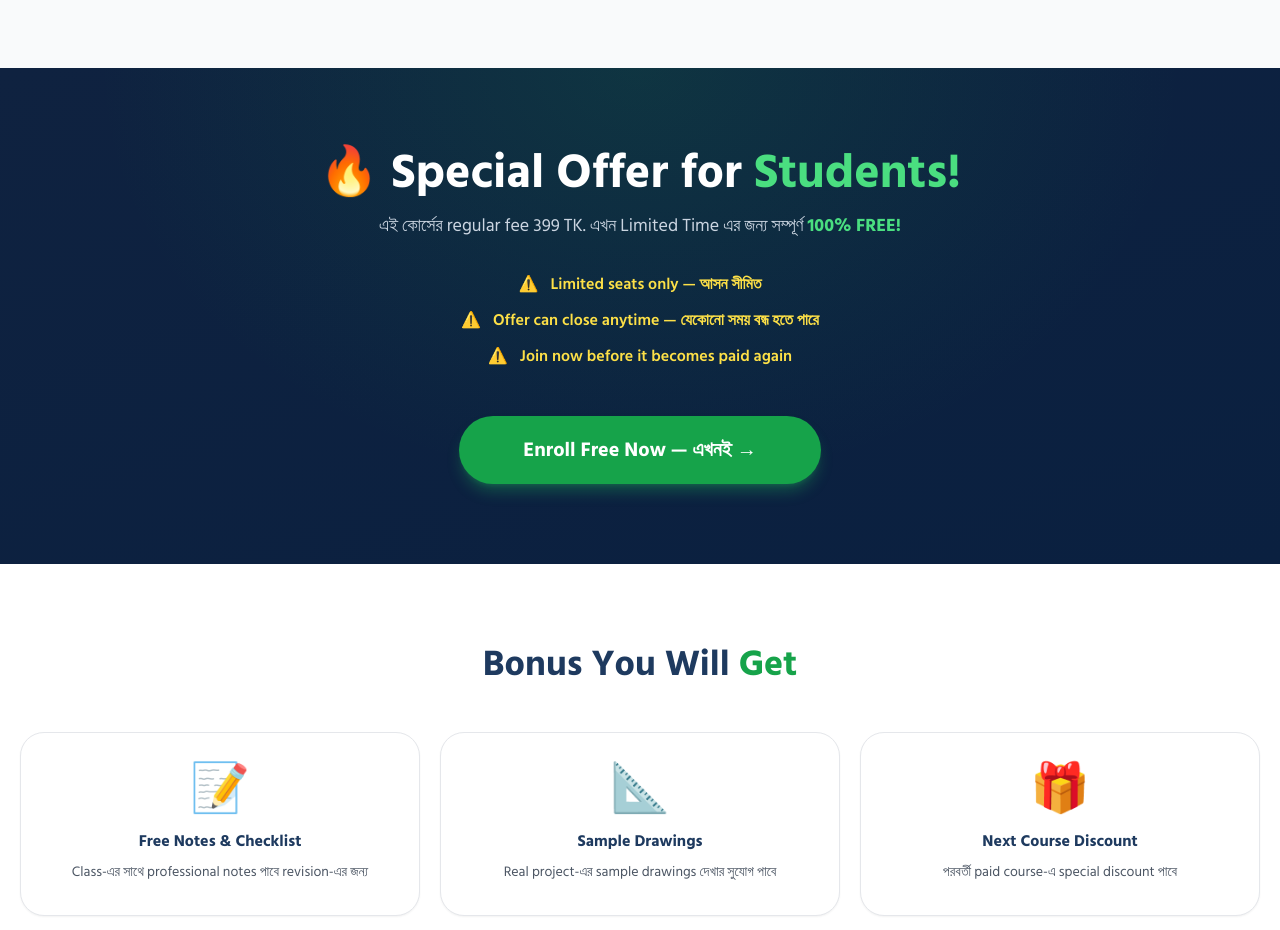
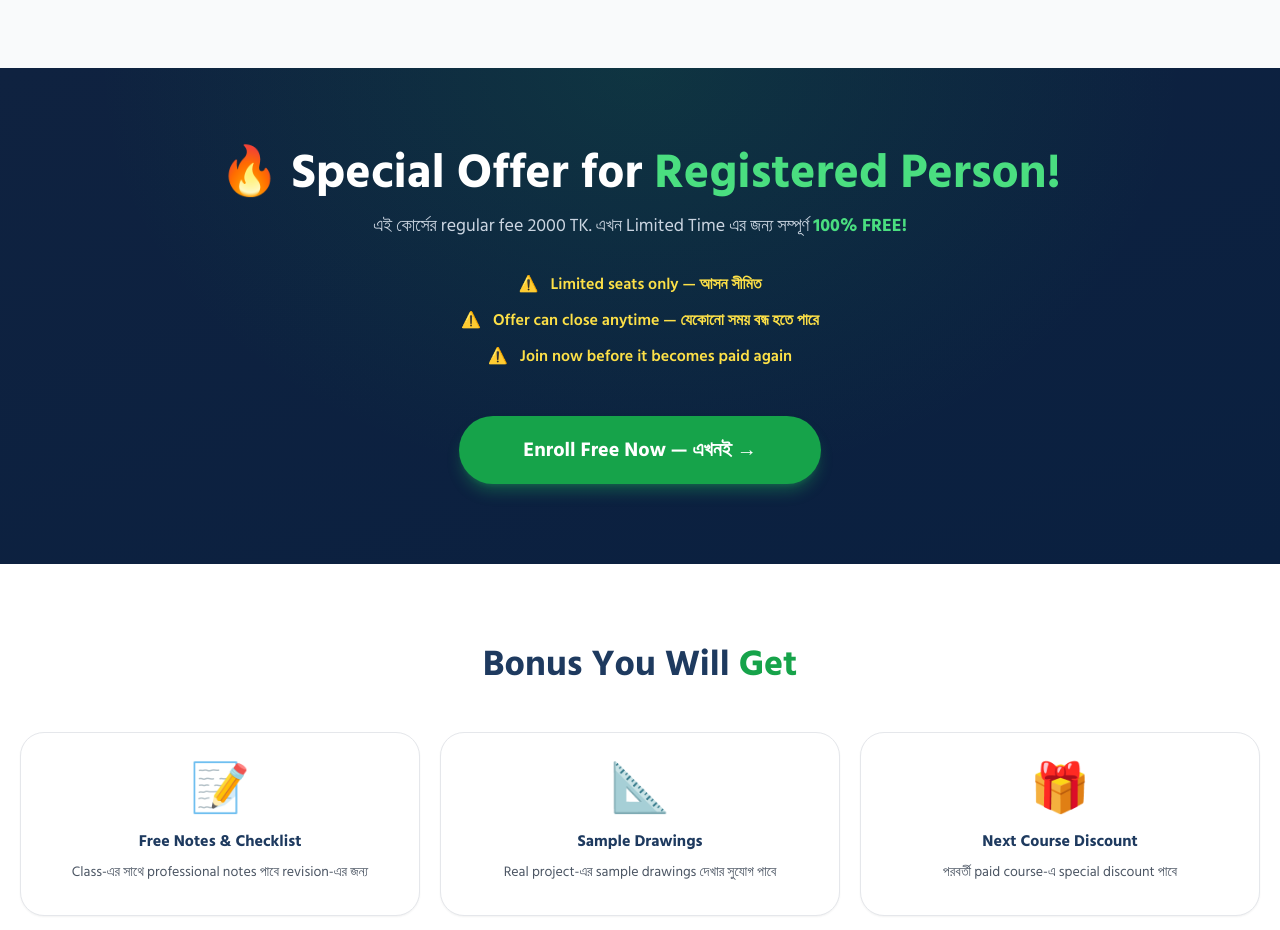
Before and after one commit to rifat-mahmudul/structural_drawing, a Next.js app: page / in a window 1280 px wide. Shown: the part 3020-3950 px from the top of the page. Built offline with nearby package versions, Linux system fonts and the light colour scheme.

Commit message:
offer section update

```diff
--- a/components/OfferSection.tsx
+++ b/components/OfferSection.tsx
@@ -1,10 +1,10 @@
-import Link from 'next/link'
+import Link from "next/link";
 
 const urgencyPoints = [
-  'Limited seats only — আসন সীমিত',
-  'Offer can close anytime — যেকোনো সময় বন্ধ হতে পারে',
-  'Join now before it becomes paid again',
-]
+  "Limited seats only — আসন সীমিত",
+  "Offer can close anytime — যেকোনো সময় বন্ধ হতে পারে",
+  "Join now before it becomes paid again",
+];
 
 export default function OfferSection() {
   return (
@@ -14,18 +14,21 @@ export default function OfferSection() {
 
       <div className="container mx-auto px-5 relative z-10 text-center">
         <h2 className="text-4xl md:text-5xl font-extrabold text-white mb-4">
-          🔥 Special Offer for{' '}
-          <span className="text-green-400">Students!</span>
+          🔥 Special Offer for{" "}
+          <span className="text-green-400">Registered Person!</span>
         </h2>
 
         <p className="text-slate-300 text-lg max-w-xl mx-auto mb-8">
-          এই কোর্সের regular fee 399 TK. এখন Limited Time এর জন্য সম্পূর্ণ{' '}
+          এই কোর্সের regular fee 2000 TK. এখন Limited Time এর জন্য সম্পূর্ণ{" "}
           <strong className="text-green-400">100% FREE!</strong>
         </p>
 
         <ul className="flex flex-col items-center gap-3 mb-12">
           {urgencyPoints.map((p) => (
-            <li key={p} className="flex items-center gap-3 text-yellow-300 font-semibold text-base">
+            <li
+              key={p}
+              className="flex items-center gap-3 text-yellow-300 font-semibold text-base"
+            >
               <span>⚠️</span>
               <span>{p}</span>
             </li>
@@ -40,5 +43,5 @@ export default function OfferSection() {
         </Link>
       </div>
     </section>
-  )
+  );
 }
```
